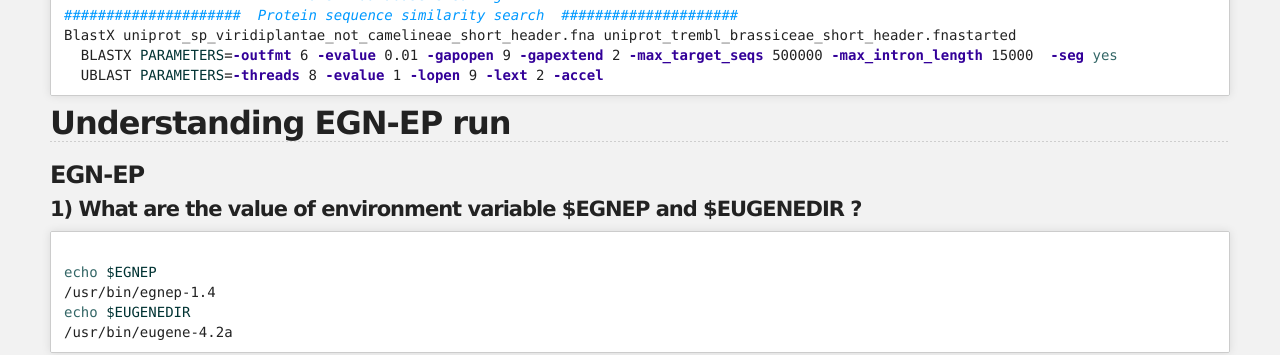
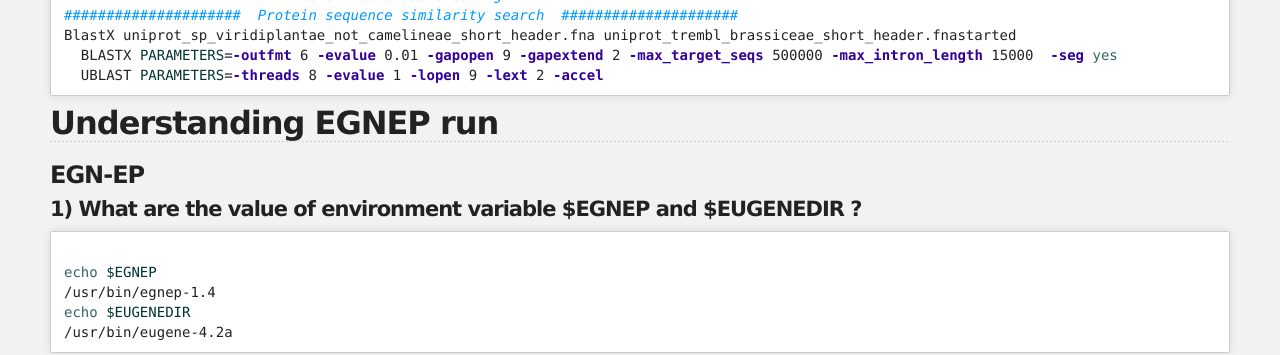
Before and after one commit to SouthGreenPlatform/trainings, a Jekyll site: the page built from _pages/annotation/Eugene/exercice_eugene_appliance_cor.md, in a window 1280 px wide and 900 px high, scrolled down 1708 px. Shown: the part 156-511 px from the top of the window. Built offline with Jekyll 4.4.1, drawn with Linux system fonts in a browser that asks for light colours; nearby versions of some CDN libraries.

Commit message:
Update exercice_eugene_appliance_cor.md

```diff
--- a/_pages/annotation/Eugene/exercice_eugene_appliance_cor.md
+++ b/_pages/annotation/Eugene/exercice_eugene_appliance_cor.md
@@ -89,7 +89,7 @@
   UBLAST PARAMETERS=-threads 8 -evalue 1 -lopen 9 -lext 2 -accel
 {% endhighlight %}
 
-## Understanding EGN-EP run
+## Understanding EGNEP run
 
 ### EGN-EP
 
```
